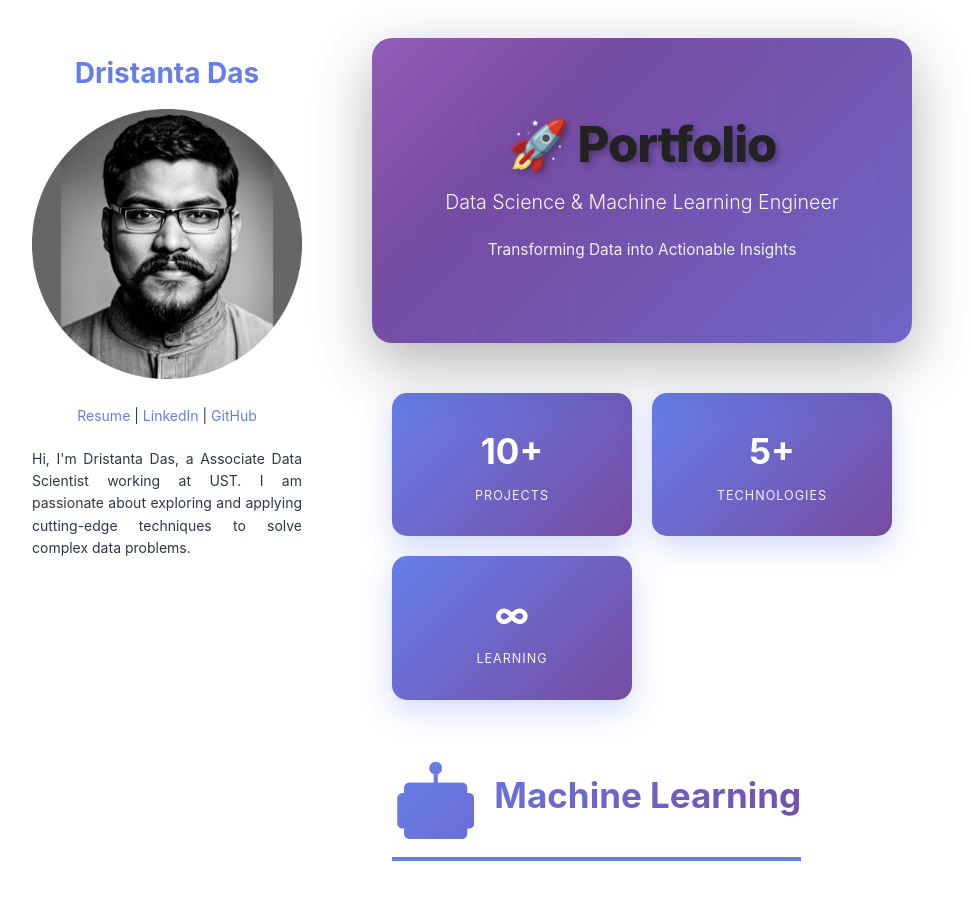
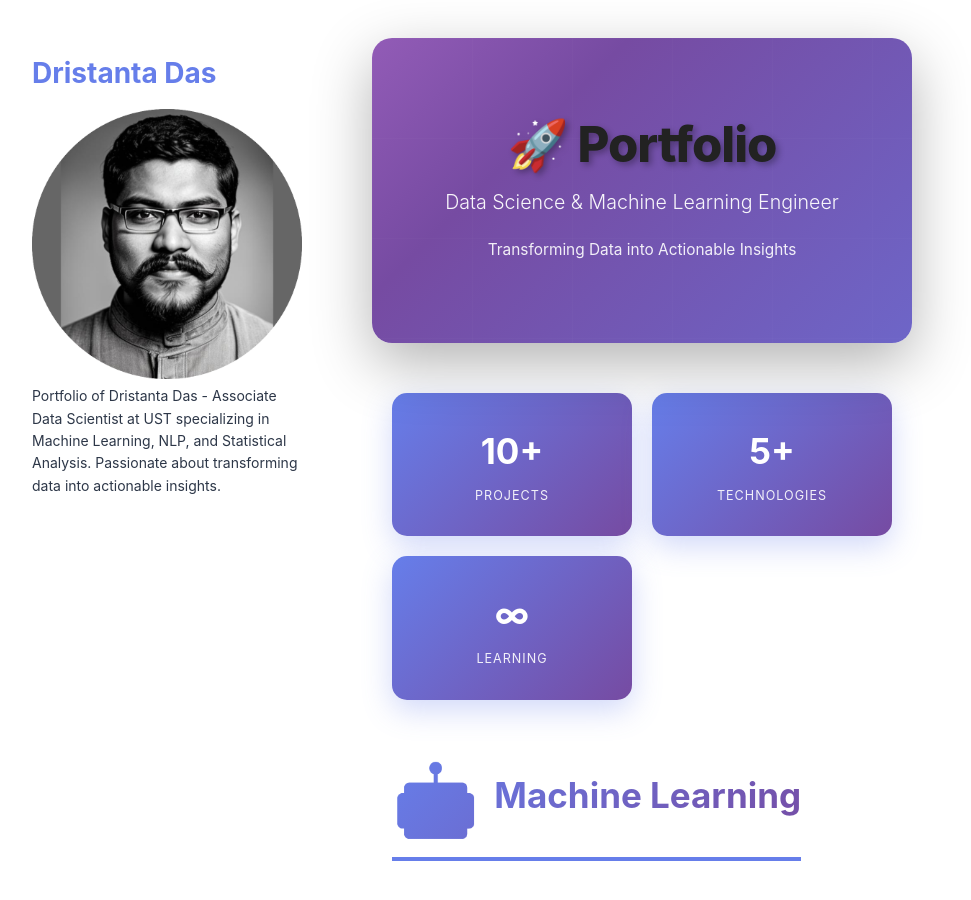
Before and after one commit to dasdristanta13/dasdristanta13.github.io, a Jekyll site: the page built from index.md, in a window 1280 px wide and 900 px high. Shown: the whole window, without its empty margins (178-1149 px from the left). Built offline with Jekyll 4.4.1, drawn with Linux system fonts in a browser that asks for light colours.

Commit message:
Revise site configuration and enhance about section
Updated site configuration with new title, description, and author details. Enhanced the about section and added core skills.

```diff
--- a/_config.yml
+++ b/_config.yml
@@ -1,17 +1,88 @@
-title: <p align="center"> Dristanta Das </p>
+# Site Settings
+title: Dristanta Das
+logo: "/images/logo.jpg?raw=true"
+email: your.email@example.com # Add your email
 
-logo: "/images/logo.jpg?raw=true"
+# SEO & Social
+description: >-
+  Portfolio of Dristanta Das - Associate Data Scientist at UST specializing in
+  Machine Learning, NLP, and Statistical Analysis. Passionate about transforming
+  data into actionable insights.
 
-description:
-  <p align="center">
-  <a href="pdf/Dristanta_Das_Data_Scientist_Resume.pdf">Resume</a> |
-  <a href="https://www.linkedin.com/in/dasdristanta13/">LinkedIn</a> |
-  <a href="https://github.com/dasdristanta13">GitHub</a>
-  </p>
+author: Dristanta Das
+twitter_username: # Add your Twitter handle if you have one
+github_username: dasdristanta13
+linkedin_username: dasdristanta13
 
-  <p align="justify">
-  Hi, I'm Dristanta Das, a Associate Data Scientist working at UST. I am passionate about exploring and applying cutting-edge techniques to solve complex data problems.
-  </p>
+# Navigation and Social Links
+show_downloads: false
+show_header: true
 
+# About Section (appears in sidebar)
+about: |
+  <div style="text-align: center; margin: 20px 0;">
+    <img src="/images/logo.jpg?raw=true" alt="Profile Photo" style="border-radius: 50%; width: 180px; height: 180px; object-fit: cover; border: 4px solid #667eea; box-shadow: 0 10px 30px rgba(102, 126, 234, 0.3); margin-bottom: 20px;">
+  </div>
+
+  <h2 style="text-align: center; color: #667eea; margin-bottom: 20px;">Dristanta Das</h2>
+
+  <div style="text-align: center; margin: 25px 0;">
+    <a href="pdf/Dristanta_Das_Data_Scientist_Resume.pdf" style="display: inline-block; background: linear-gradient(135deg, #667eea 0%, #764ba2 100%); color: white; padding: 12px 25px; border-radius: 25px; text-decoration: none; margin: 5px; font-weight: 600; box-shadow: 0 5px 15px rgba(102, 126, 234, 0.3); transition: transform 0.3s ease, box-shadow 0.3s ease;" onmouseover="this.style.transform='translateY(-3px)'; this.style.boxShadow='0 8px 20px rgba(102, 126, 234, 0.4)';" onmouseout="this.style.transform='translateY(0)'; this.style.boxShadow='0 5px 15px rgba(102, 126, 234, 0.3)';">📄 Resume</a>
+    <a href="https://www.linkedin.com/in/dasdristanta13/" target="_blank" style="display: inline-block; background: linear-gradient(135deg, #0077B5 0%, #005885 100%); color: white; padding: 12px 25px; border-radius: 25px; text-decoration: none; margin: 5px; font-weight: 600; box-shadow: 0 5px 15px rgba(0, 119, 181, 0.3); transition: transform 0.3s ease, box-shadow 0.3s ease;" onmouseover="this.style.transform='translateY(-3px)'; this.style.boxShadow='0 8px 20px rgba(0, 119, 181, 0.4)';" onmouseout="this.style.transform='translateY(0)'; this.style.boxShadow='0 5px 15px rgba(0, 119, 181, 0.3)';">💼 LinkedIn</a>
+    <a href="https://github.com/dasdristanta13" target="_blank" style="display: inline-block; background: linear-gradient(135deg, #24292e 0%, #1a1f24 100%); color: white; padding: 12px 25px; border-radius: 25px; text-decoration: none; margin: 5px; font-weight: 600; box-shadow: 0 5px 15px rgba(36, 41, 46, 0.3); transition: transform 0.3s ease, box-shadow 0.3s ease;" onmouseover="this.style.transform='translateY(-3px)'; this.style.boxShadow='0 8px 20px rgba(36, 41, 46, 0.4)';" onmouseout="this.style.transform='translateY(0)'; this.style.boxShadow='0 5px 15px rgba(36, 41, 46, 0.3)';">⚡ GitHub</a>
+  </div>
+
+  <div style="background: linear-gradient(135deg, #f6f8fb 0%, #e9ecf5 100%); padding: 20px; border-radius: 15px; margin: 20px 0; border-left: 4px solid #667eea; box-shadow: 0 5px 15px rgba(0, 0, 0, 0.05);">
+    <p style="text-align: justify; line-height: 1.8; color: #4a5568; margin: 0; font-size: 0.95em;">
+      Hi, I'm <strong style="color: #667eea;">Dristanta Das</strong>, an Associate Data Scientist at <strong>UST</strong>.
+      I'm passionate about exploring and applying cutting-edge machine learning techniques to solve complex
+      data problems. My expertise spans across NLP, statistical analysis, time series forecasting, and
+      exploratory data analysis.
+    </p>
+  </div>
+
+  <div style="margin-top: 25px; padding: 15px; background: white; border-radius: 10px; box-shadow: 0 3px 10px rgba(0, 0, 0, 0.05);">
+    <h3 style="color: #667eea; font-size: 1.1em; margin-bottom: 12px; text-align: center;">🔥 Core Skills</h3>
+    <div style="display: flex; flex-wrap: wrap; gap: 8px; justify-content: center;">
+      <span style="background: linear-gradient(135deg, #667eea 0%, #764ba2 100%); color: white; padding: 6px 14px; border-radius: 15px; font-size: 0.8em; font-weight: 600; box-shadow: 0 2px 8px rgba(102, 126, 234, 0.3);">Python</span>
+      <span style="background: linear-gradient(135deg, #667eea 0%, #764ba2 100%); color: white; padding: 6px 14px; border-radius: 15px; font-size: 0.8em; font-weight: 600; box-shadow: 0 2px 8px rgba(102, 126, 234, 0.3);">Machine Learning</span>
+      <span style="background: linear-gradient(135deg, #667eea 0%, #764ba2 100%); color: white; padding: 6px 14px; border-radius: 15px; font-size: 0.8em; font-weight: 600; box-shadow: 0 2px 8px rgba(102, 126, 234, 0.3);">NLP</span>
+      <span style="background: linear-gradient(135deg, #667eea 0%, #764ba2 100%); color: white; padding: 6px 14px; border-radius: 15px; font-size: 0.8em; font-weight: 600; box-shadow: 0 2px 8px rgba(102, 126, 234, 0.3);">Deep Learning</span>
+      <span style="background: linear-gradient(135deg, #667eea 0%, #764ba2 100%); color: white; padding: 6px 14px; border-radius: 15px; font-size: 0.8em; font-weight: 600; box-shadow: 0 2px 8px rgba(102, 126, 234, 0.3);">Statistical Analysis</span>
+      <span style="background: linear-gradient(135deg, #667eea 0%, #764ba2 100%); color: white; padding: 6px 14px; border-radius: 15px; font-size: 0.8em; font-weight: 600; box-shadow: 0 2px 8px rgba(102, 126, 234, 0.3);">Data Visualization</span>
+    </div>
+  </div>
+
+# Theme
 theme: jekyll-theme-minimal
-google_analytics: UA-000000-0 # Google Analytics tracking ID
+
+# Google Analytics
+google_analytics: UA-000000-0 # Replace with your tracking ID
+
+# Plugins
+plugins:
+  - jekyll-feed
+  - jekyll-seo-tag
+  - jekyll-sitemap
+
+# Build settings
+markdown: kramdown
+highlighter: rouge
+
+# Exclude from processing
+exclude:
+  - Gemfile
+  - Gemfile.lock
+  - node_modules
+  - vendor/bundle/
+  - vendor/cache/
+  - vendor/gems/
+  - vendor/ruby/
+  - README.md
+
+# Additional settings
+timezone: Asia/Kolkata
+encoding: utf-8
+
+# Permalink structure
+permalink: pretty
```
